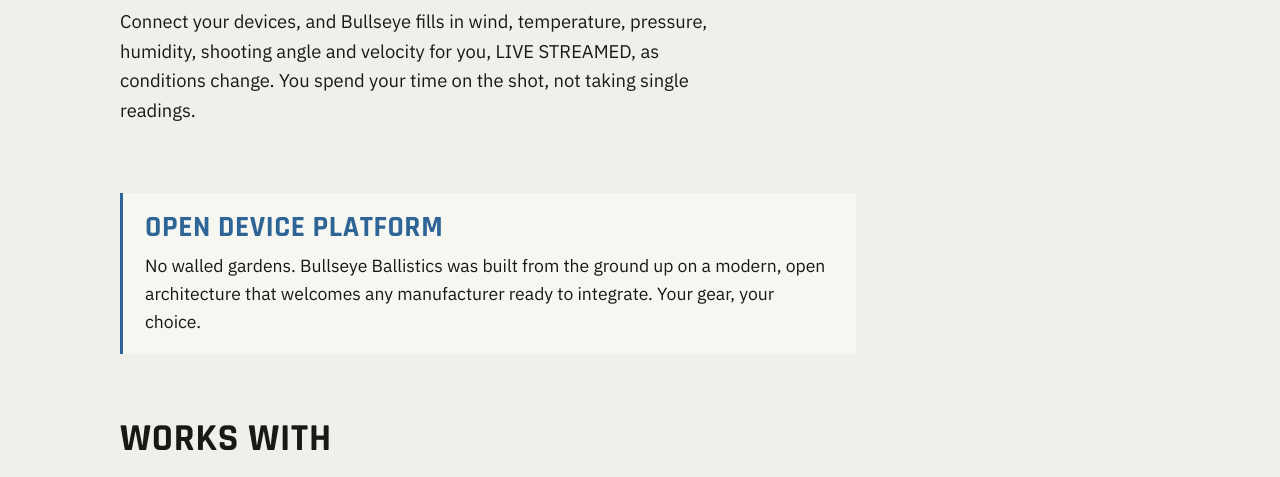
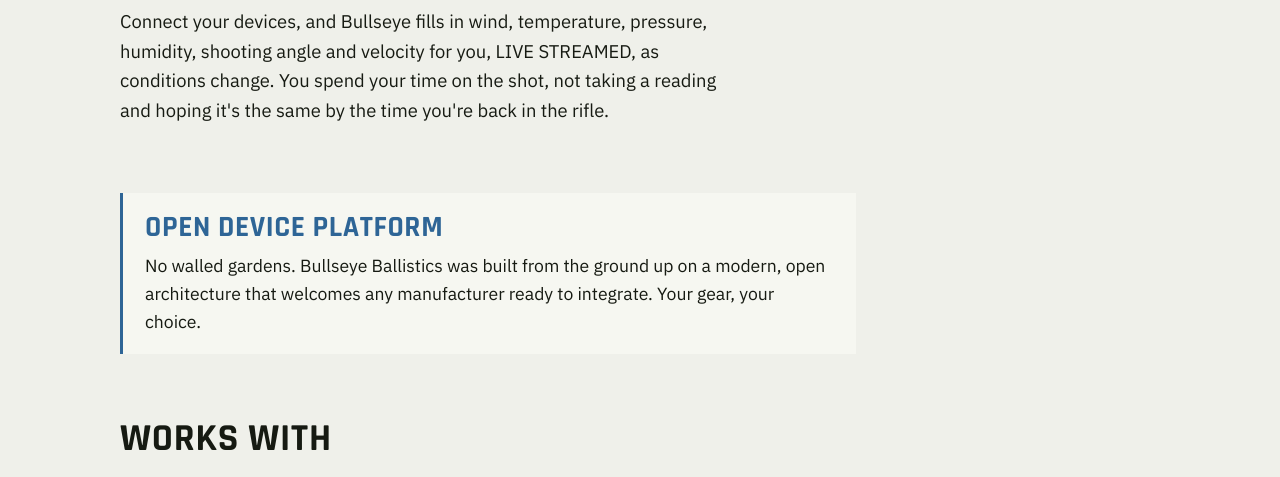
Before and after one commit to Pstover99/bullseye-privacy, a plain HTML site: page sensors/index.html in a window 1280 px wide. Shown: the part 301-778 px from the top of the page. Drawn offline with Linux system fonts and the light colour scheme.

Commit message:
Sensors: intro ends on a reading going stale before you're back in the rifle (#288)
Co-authored-by: Sean Bordner <341090567+seanbordner-sys@users.noreply.github.com>
Co-authored-by: Claude Opus 5.5 <noreply@anthropic.com>

```diff
--- a/sensors/index.html
+++ b/sensors/index.html
@@ -93,7 +93,7 @@
       <div>
         <div class="label">Sensors</div>
         <h1>Let the <span>sensors</span> do the typing</h1>
-        <p class="lead">Connect your devices, and Bullseye fills in wind, temperature, pressure, humidity, shooting angle and velocity for you, LIVE STREAMED, as conditions change. You spend your time on the shot, not taking single readings.</p>
+        <p class="lead">Connect your devices, and Bullseye fills in wind, temperature, pressure, humidity, shooting angle and velocity for you, LIVE STREAMED, as conditions change. You spend your time on the shot, not taking a reading and hoping it's the same by the time you're back in the rifle.</p>
       </div>
     </div>
   </section>
```
Also changed, not shown: _pages/sensors.html (+1 -1 lines).
